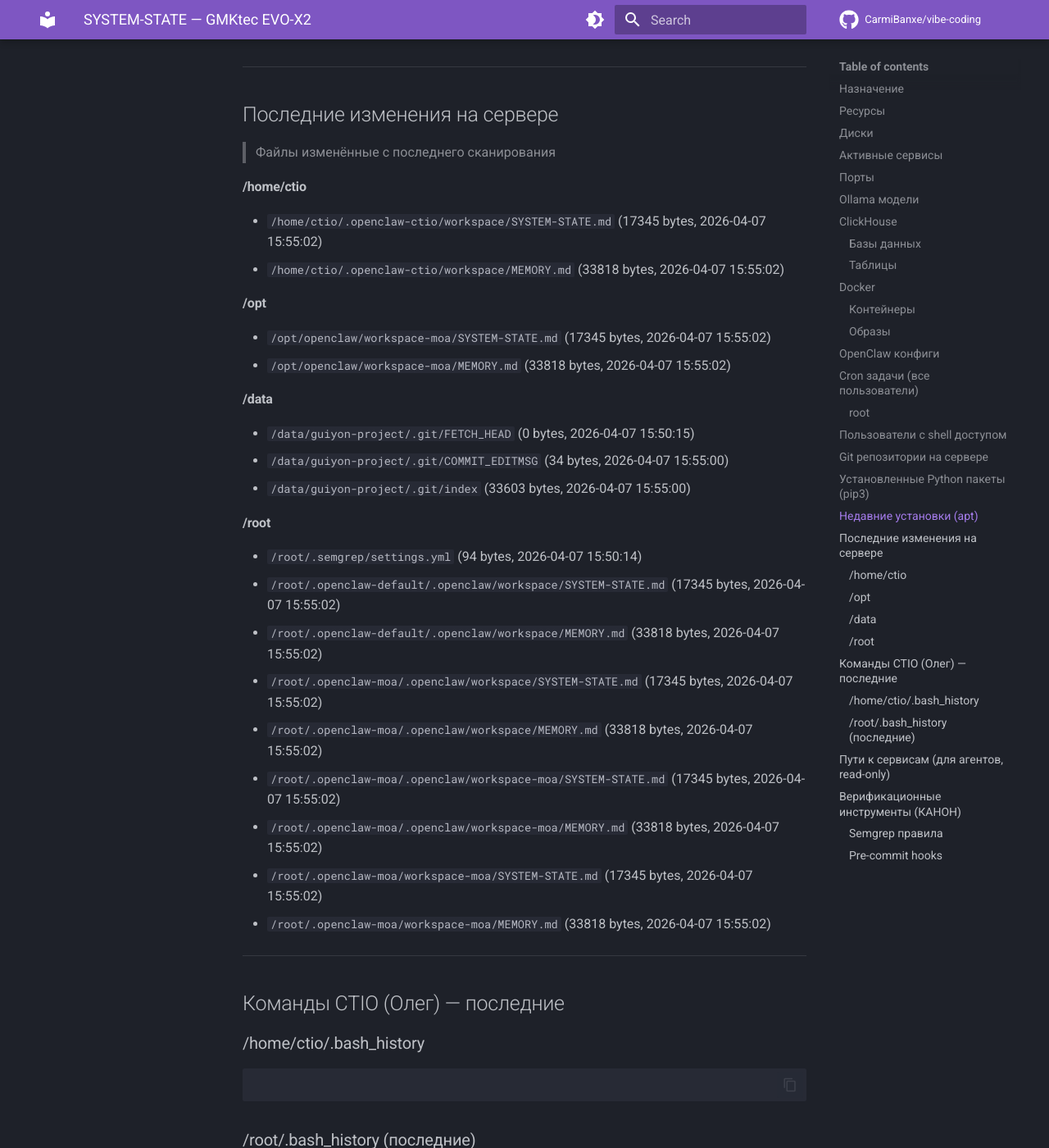
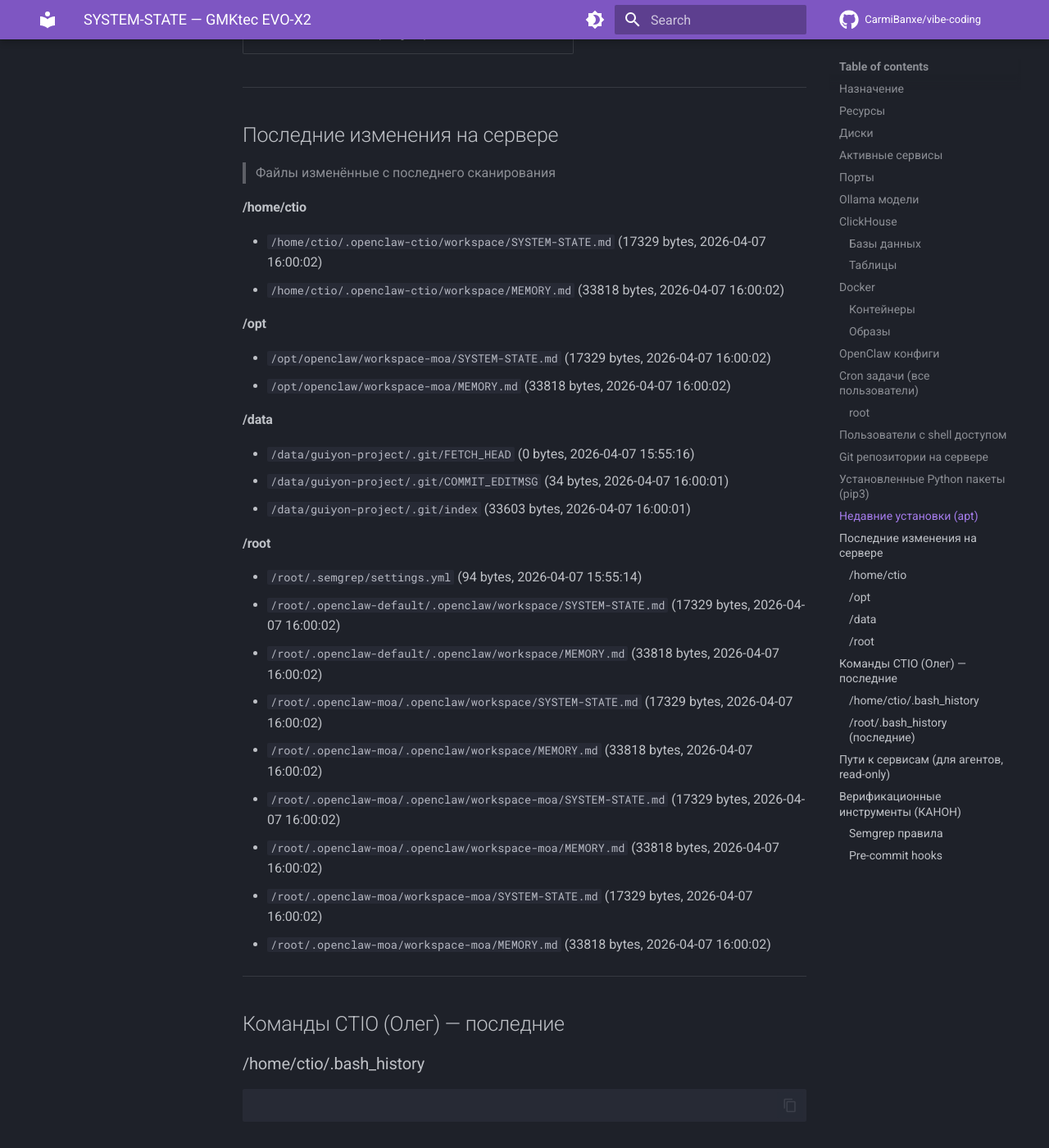
Before and after one commit to CarmiBanxe/vibe-coding, an MkDocs documentation site: the page built from docs/SYSTEM-STATE.md, in a window 1280 px wide and 1400 px high, scrolled down 14057 px. Shown: the whole window at 82% size. Built offline with MkDocs 1.6.1 and Material for MkDocs 9.7.7, drawn with Linux system fonts in a browser that asks for light colours; comment, search, counter and statistics services are not loaded; some of the changed text lies outside the part shown.

Commit message:
auto: SYSTEM-STATE v2 update (2026-04-07 16:00 CEST)

```diff
--- a/docs/SYSTEM-STATE.md
+++ b/docs/SYSTEM-STATE.md
@@ -1,6 +1,6 @@
 # SYSTEM-STATE — GMKtec EVO-X2
 > Автоматически обновляется каждые 5 минут
-> Последнее сканирование: 2026-04-07 15:55 CEST
+> Последнее сканирование: 2026-04-07 16:00 CEST
 > Источник: ctio-watcher.sh v2 (cron)
 
 ## Назначение
@@ -384,28 +385,28 @@
 
 
 #### /home/ctio
-- `/home/ctio/.openclaw-ctio/workspace/SYSTEM-STATE.md` (17345 bytes, 2026-04-07 15:55:02)
-- `/home/ctio/.openclaw-ctio/workspace/MEMORY.md` (33818 bytes, 2026-04-07 15:55:02)
+- `/home/ctio/.openclaw-ctio/workspace/SYSTEM-STATE.md` (17329 bytes, 2026-04-07 16:00:02)
+- `/home/ctio/.openclaw-ctio/workspace/MEMORY.md` (33818 bytes, 2026-04-07 16:00:02)
 
 #### /opt
-- `/opt/openclaw/workspace-moa/SYSTEM-STATE.md` (17345 bytes, 2026-04-07 15:55:02)
-- `/opt/openclaw/workspace-moa/MEMORY.md` (33818 bytes, 2026-04-07 15:55:02)
+- `/opt/openclaw/workspace-moa/SYSTEM-STATE.md` (17329 bytes, 2026-04-07 16:00:02)
+- `/opt/openclaw/workspace-moa/MEMORY.md` (33818 bytes, 2026-04-07 16:00:02)
 
 #### /data
-- `/data/guiyon-project/.git/FETCH_HEAD` (0 bytes, 2026-04-07 15:50:15)
-- `/data/guiyon-project/.git/COMMIT_EDITMSG` (34 bytes, 2026-04-07 15:55:00)
-- `/data/guiyon-project/.git/index` (33603 bytes, 2026-04-07 15:55:00)
+- `/data/guiyon-project/.git/FETCH_HEAD` (0 bytes, 2026-04-07 15:55:16)
+- `/data/guiyon-project/.git/COMMIT_EDITMSG` (34 bytes, 2026-04-07 16:00:01)
+- `/data/guiyon-project/.git/index` (33603 bytes, 2026-04-07 16:00:01)
 
 #### /root
-- `/root/.semgrep/settings.yml` (94 bytes, 2026-04-07 15:50:14)
-- `/root/.openclaw-default/.openclaw/workspace/SYSTEM-STATE.md` (17345 bytes, 2026-04-07 15:55:02)
-- `/root/.openclaw-default/.openclaw/workspace/MEMORY.md` (33818 bytes, 2026-04-07 15:55:02)
-- `/root/.openclaw-moa/.openclaw/workspace/SYSTEM-STATE.md` (17345 bytes, 2026-04-07 15:55:02)
-- `/root/.openclaw-moa/.openclaw/workspace/MEMORY.md` (33818 bytes, 2026-04-07 15:55:02)
-- `/root/.openclaw-moa/.openclaw/workspace-moa/SYSTEM-STATE.md` (17345 bytes, 2026-04-07 15:55:02)
-- `/root/.openclaw-moa/.openclaw/workspace-moa/MEMORY.md` (33818 bytes, 2026-04-07 15:55:02)
-- `/root/.openclaw-moa/workspace-moa/SYSTEM-STATE.md` (17345 bytes, 2026-04-07 15:55:02)
-- `/root/.openclaw-moa/workspace-moa/MEMORY.md` (33818 bytes, 2026-04-07 15:55:02)
+- `/root/.semgrep/settings.yml` (94 bytes, 2026-04-07 15:55:14)
+- `/root/.openclaw-default/.openclaw/workspace/SYSTEM-STATE.md` (17329 bytes, 2026-04-07 16:00:02)
+- `/root/.openclaw-default/.openclaw/workspace/MEMORY.md` (33818 bytes, 2026-04-07 16:00:02)
+- `/root/.openclaw-moa/.openclaw/workspace/SYSTEM-STATE.md` (17329 bytes, 2026-04-07 16:00:02)
+- `/root/.openclaw-moa/.openclaw/workspace/MEMORY.md` (33818 bytes, 2026-04-07 16:00:02)
+- `/root/.openclaw-moa/.openclaw/workspace-moa/SYSTEM-STATE.md` (17329 bytes, 2026-04-07 16:00:02)
+- `/root/.openclaw-moa/.openclaw/workspace-moa/MEMORY.md` (33818 bytes, 2026-04-07 16:00:02)
+- `/root/.openclaw-moa/workspace-moa/SYSTEM-STATE.md` (17329 bytes, 2026-04-07 16:00:02)
+- `/root/.openclaw-moa/workspace-moa/MEMORY.md` (33818 bytes, 2026-04-07 16:00:02)
 
 ---
 
```
Also changed, not shown: other parts of docs/SYSTEM-STATE.md (+5 -4 lines).
